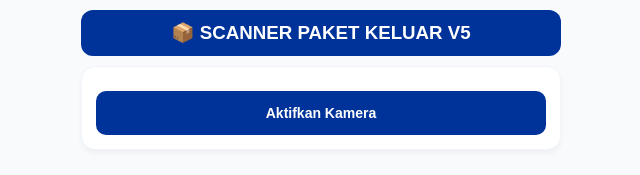
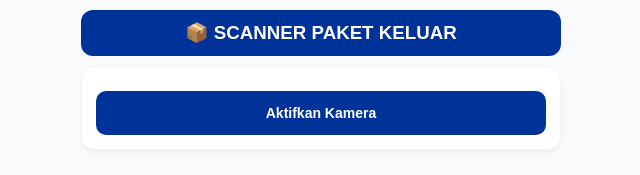
Before and after one commit to keygrunge-coder/scanerv1, a plain HTML site: page index.html in a window 1280 px wide. Shown: the whole page, without its empty margins (319-959 px from the left). Drawn offline with Linux system fonts and the light colour scheme.

Commit message:
Update index.html

```diff
--- a/index.html
+++ b/index.html
@@ -9,7 +9,7 @@
 <body>
 
     <div class="header-box">
-        <h3>📦 SCANNER PAKET KELUAR V5</h3>
+        <h3>📦 SCANNER PAKET KELUAR</h3>
     </div>
 
     <div class="card">
```
